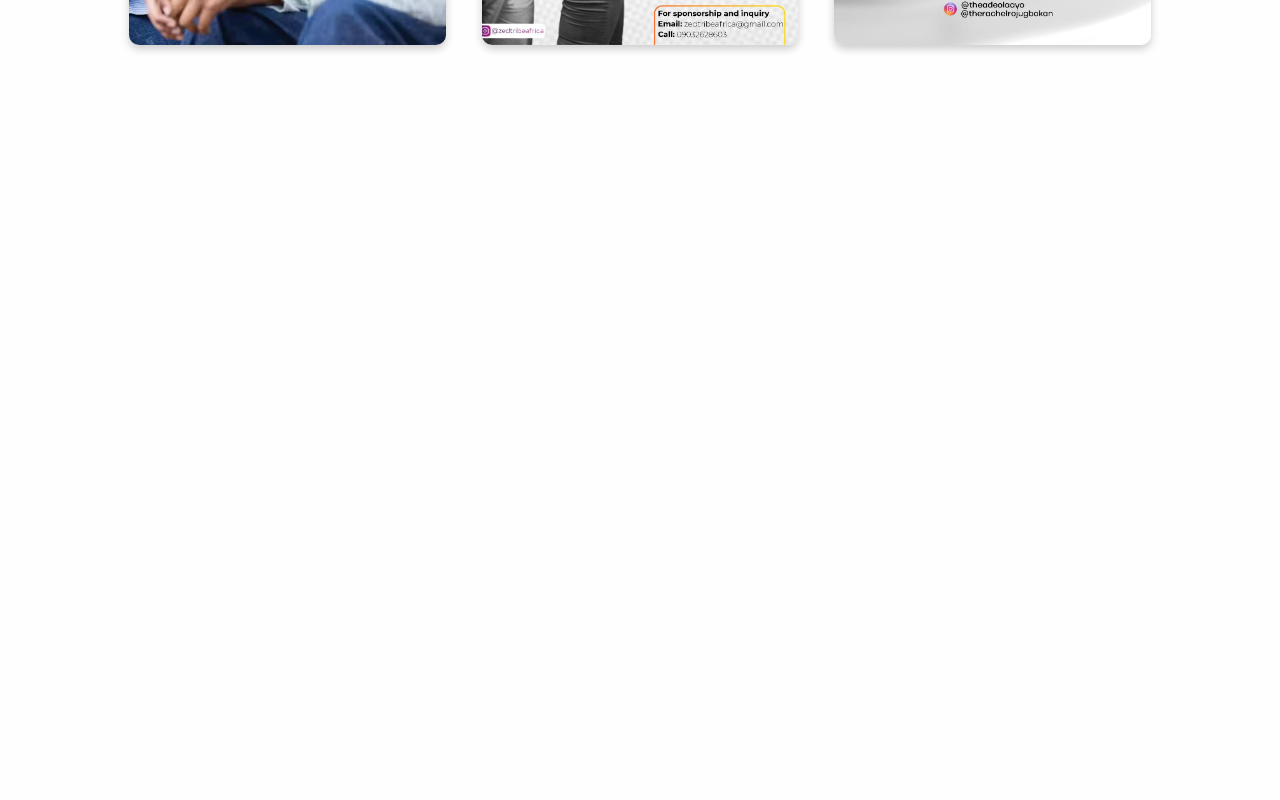
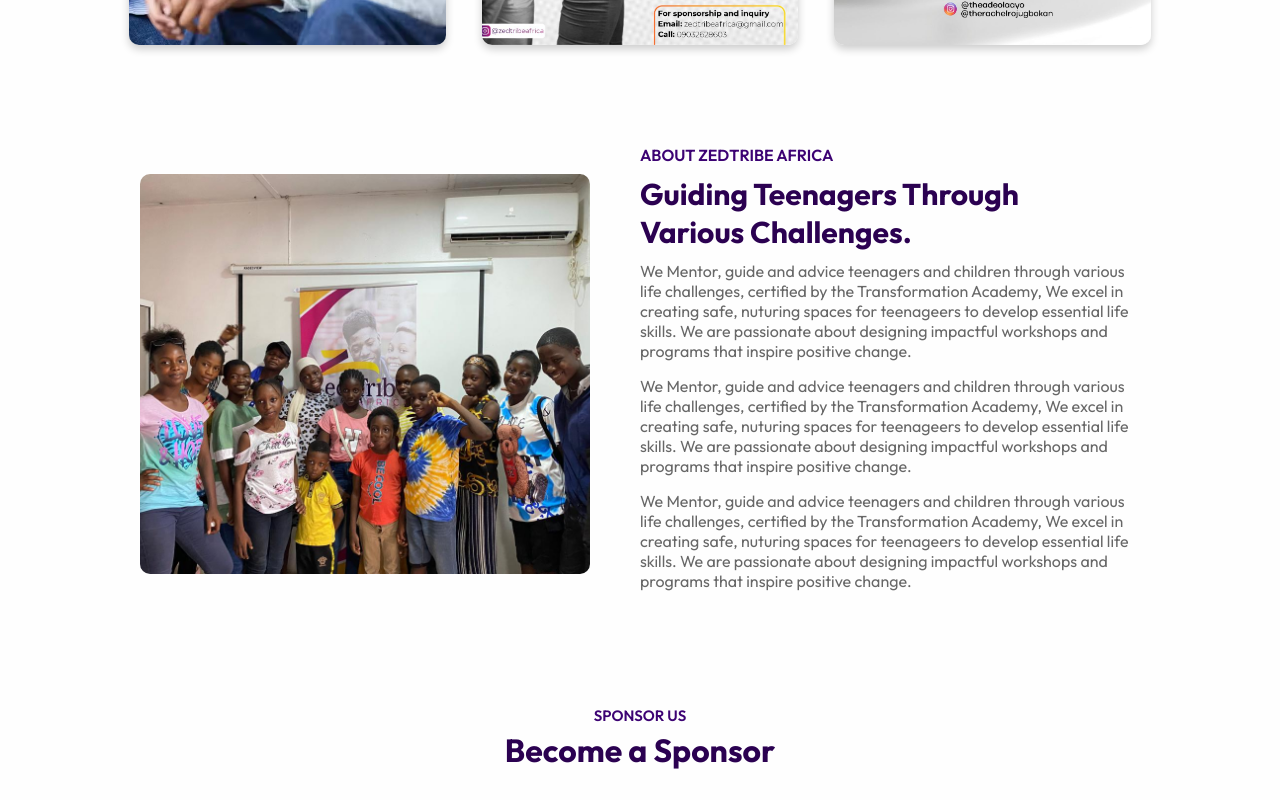
Before and after one commit to Ayo-tomiwa/ZedTribeAfrica, a React (Vite) app: page / in a window 1280 px wide. Shown: the part 1369-2169 px from the top of the page. Before the commit the page ends 1494 px from the top, so only its background shows below. Built offline with nearby package versions, Linux system fonts and the light colour scheme.

Commit message:
feat: added the about us section

```diff
--- a/src/App.jsx
+++ b/src/App.jsx
@@ -3,6 +3,7 @@
 import Hero from './Components/Hero/hero'
 import Programs from './Components/Programs/programs'
 import Title  from './Components/Title/title'
+import About from './Components/About/about'
 
 const App = () => {
   return (
@@ -12,6 +13,8 @@
       <div className="container">
         <Title subTitle='Our Program' title='What We Offer'/>
         <Programs/>
+        <About/>
+        <Title subTitle='Sponsor Us' title='Become a Sponsor'/>
       </div>
     </div>
   )
--- /dev/null
+++ b/src/Components/About/about.css
@@ -0,0 +1,49 @@
+.about{
+    margin: 100px auto;
+    display: flex;
+    align-items: center;
+    justify-content: space-between;
+    width: 93%;
+}
+
+.about-left{
+    flex-basis: 45%;
+    position: relative;
+}
+
+.about-right{
+    flex-basis: 50%;
+}
+
+.about-img{
+    width: 100%;
+    height: 400px;
+    object-fit: cover;
+    border-radius: 10px;
+}
+
+.play-icon{
+    width: 60px;
+    position: absolute;
+    top: 50%;
+    left: 50%;
+    transform: translate(-50%, -50%);
+}
+
+.about h3{
+    font-weight: 600;
+    font-size: 16px;
+    color: #3c0273;
+}
+
+.about h2{
+    font-size: 30px;
+    color: #2b0151;
+    margin: 10px 0;
+    max-width: 400px;
+}
+
+.about p{
+    color: #676767;
+    margin-bottom: 15px;
+}
--- /dev/null
+++ b/src/Components/About/about.jsx
@@ -0,0 +1,40 @@
+import React from 'react'
+import './about.css'
+import about_img from '../../assets/about.jpg'
+// Import play_icon from '../../assets/play-icon.png'
+
+const About = () => {
+  return (
+    <div className='about'>
+        <div className="about-left">
+            <img src={about_img} alt="" className='about-img' />
+            {/* <img src={play_icon} alt="" /> */}
+        </div>
+        <div className="about-right">
+            <h3>ABOUT ZEDTRIBE AFRICA</h3>
+            <h2>Guiding Teenagers Through Various Challenges.</h2>
+            <p>We Mentor, guide and advice teenagers and children through various life challenges,
+                certified by the Transformation Academy, We excel in creating safe, nuturing spaces
+                for teenageers to develop essential life skills. We are passionate
+                about designing impactful workshops and programs that inspire positive change.
+            </p>
+            <p>
+                We Mentor, guide and advice teenagers and children through various life challenges,
+                certified by the Transformation Academy, We excel in creating safe, nuturing spaces
+                for teenageers to develop essential life skills. We are passionate
+                about designing impactful workshops and programs that inspire positive change.
+            </p>
+            <p>
+                We Mentor, guide and advice teenagers and children through various life challenges,
+                certified by the Transformation Academy, We excel in creating safe, nuturing spaces
+                for teenageers to develop essential life skills. We are passionate
+                about designing impactful workshops and programs that inspire positive change.
+            </p>
+
+        </div>
+
+    </div>
+  )
+}
+
+export default About
--- a/src/Components/Navbar/navbar.css
+++ b/src/Components/Navbar/navbar.css
@@ -40,3 +40,8 @@
     position: relative;
     transition: transform 0.24s ease-in-out;
 }
+
+.dark-nav{
+    background: #360167;
+    transition: 0.5s;
+}
--- a/src/Components/Navbar/navbar.jsx
+++ b/src/Components/Navbar/navbar.jsx
@@ -1,10 +1,19 @@
-import React from 'react'
+import React, { useEffect, useState } from 'react'
 import './navbar.css'
 import logo from '/src/assets/ZedTribeAfricaLogo__1c.png'
 
 const Navbar = () => {
+
+    const [sticky, setSticky] = useState(false);
+
+    useEffect(()=>{
+      window.addEventListener('scroll', ()=>{
+        window.scrollY > 50 ? setSticky(true) : setSticky(false);
+      })
+    },[])
+
   return (
-    <nav className='container'>
+    <nav className={`container ${sticky? 'dark-nav' : ''}`}>
         <img src={logo} alt="zed-tribe-logo" className='logo' />
         <ul>
             <li className='hover'>Home</li>
```
Also changed, not shown: src/assets/about.jpg (renamed from src/assets/zed-tribe-img.jpg).
